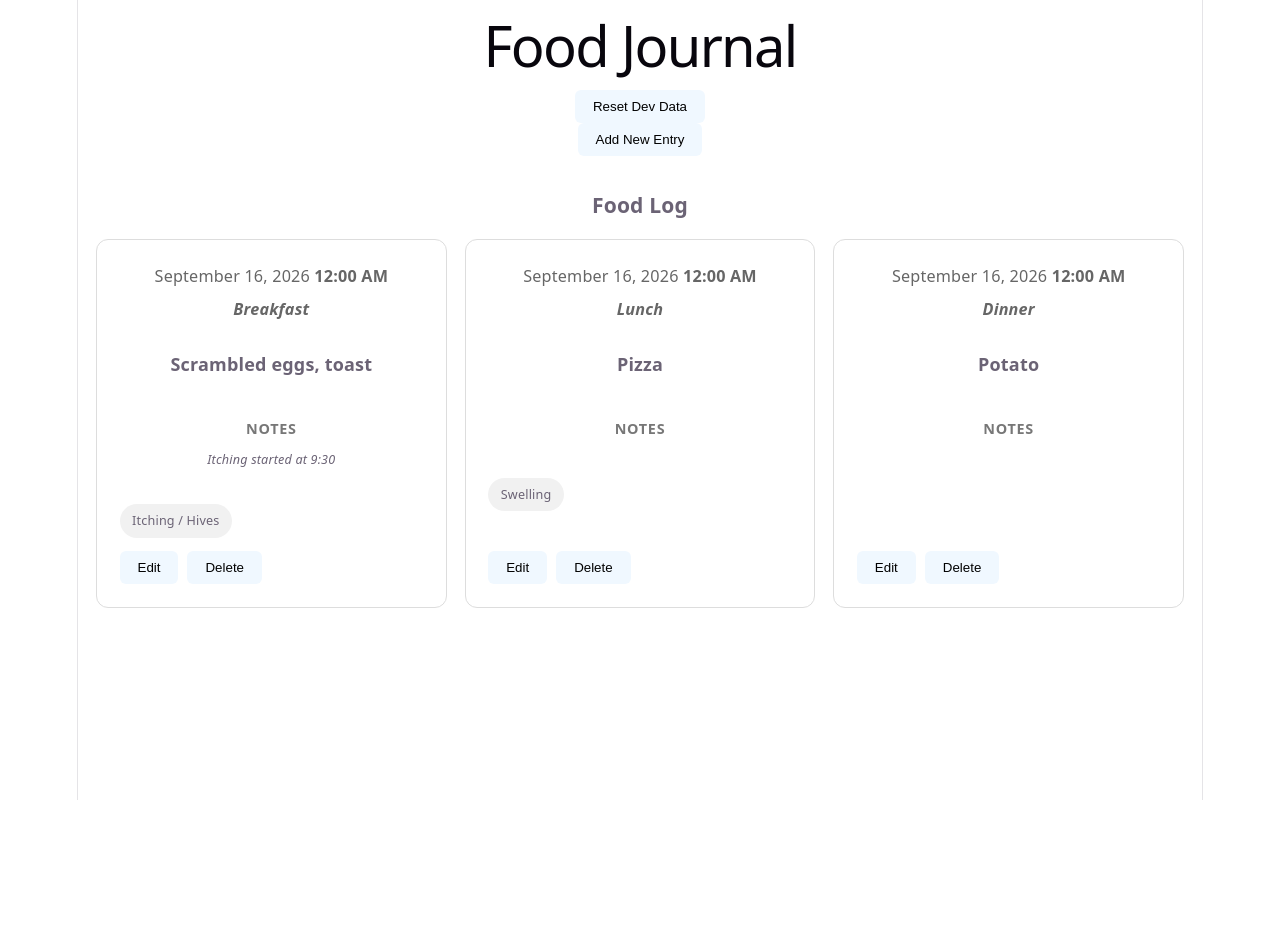
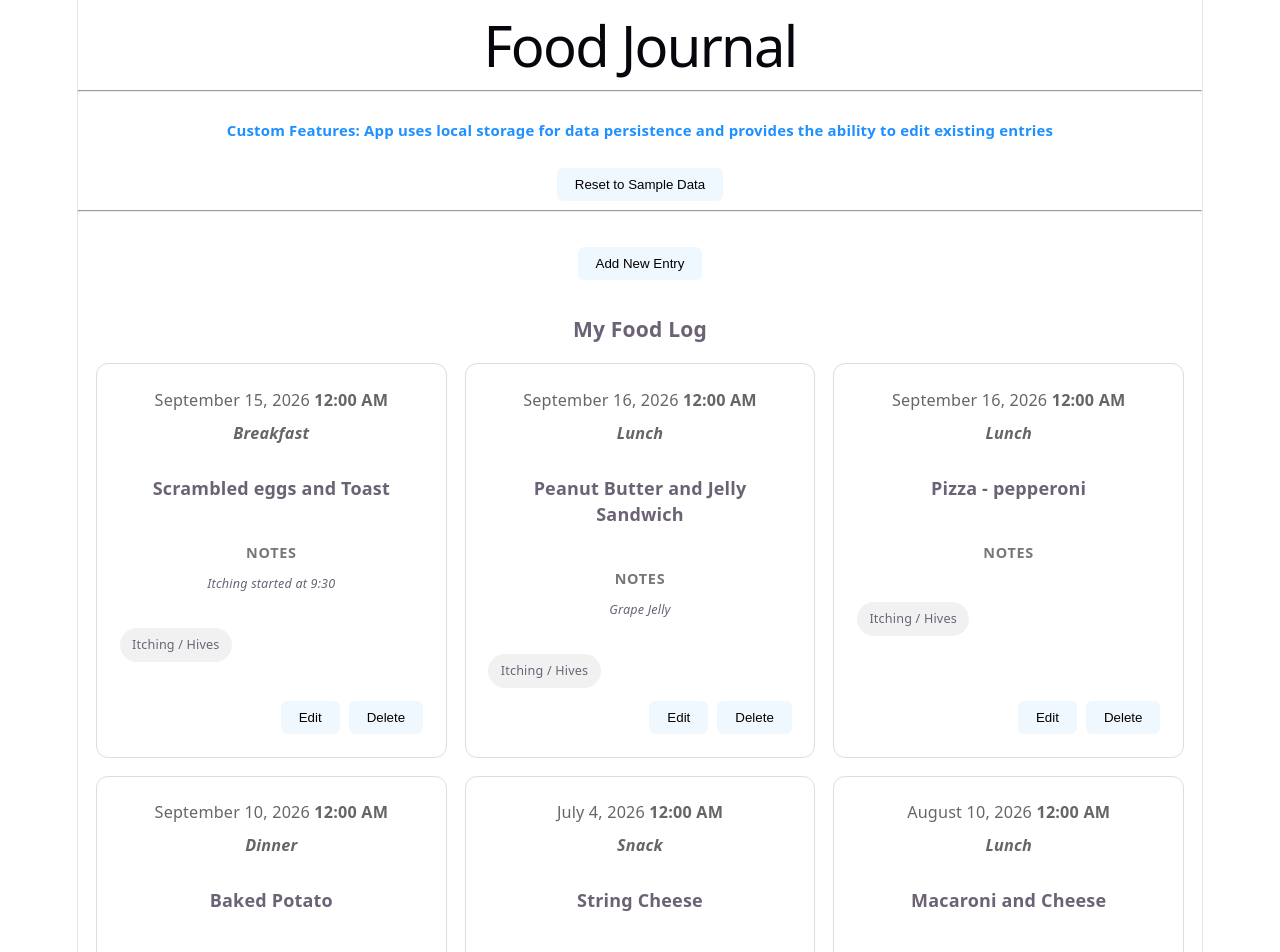
Before and after one commit to lcoombs99/collection-manager-project, a React (Vite) app: page / in a window 1280 px wide. Shown: the top 952 px of the page. Before the commit the page ends 800 px from the top, so only its background shows below. Built offline with nearby package versions, Linux system fonts and the light colour scheme.

Commit message:
finished

```diff
--- a/src/App.css
+++ b/src/App.css
@@ -1,7 +1,28 @@
-/*.form {*/
-/*  margin: 2rem 20rem 1rem 20rem;*/
+/* Styling adapted with assistance from ChatGPT (9/18/26):
+Prompt: I would like to edit an existing card component to use an existing form,
+ how can I leverage CSS to fit my existing form in the card component?
+I adjusted CSS Grid suggestions to meet specific app requirements
+ */
 
-/*}*/
+.form-grid {
+    padding: 10px;
+    width: 100%;
+    box-sizing: border-box;
+
+    display: grid;
+    /* need this so form can fit into the smaller edit entry cards */
+    grid-template-columns: minmax(0, 2fr) minmax(120px, 1fr) minmax(100px, 1fr);
+    gap: 1rem;
+
+    margin: auto;
+}
+
+.food-input,
+.notes-input,
+.reactions {
+    grid-column: 1/-1;
+}
+
 .form-control {
     margin-bottom: 1rem;
 }
@@ -29,48 +50,62 @@
 }
 
 .reactions {
-  margin-bottom: 1rem;
+    margin-bottom: 0.25rem;
+    display: flex;
+    justify-content: space-between;
+    flex-wrap: wrap;
+    gap: 0.75rem;
 }
 
 .reactions > div {
     display: flex;
     align-items: center;
-  gap: 0.5rem;
-  margin-bottom: 0.25rem;
+    gap: 0.25rem;
+    margin-bottom: 0.1rem;
 }
 
 .reactions label {
     display: inline;
     font-weight: normal;
+    font-size: 0.8rem;
 }
 
 .reactions input {
     width: auto;
 }
 
-.entry-section {
-  /*border: solid 1px purple;*/
+.entry-list-container {
     max-width: 1200px;
     margin: 2rem auto;
     padding: 0 1rem;
 }
 
-.entry-section > h4 {
-  margin-bottom: 0.5rem;
-}
-
 .entry-list {
     display: grid;
+    /* min max */
     grid-template-columns: repeat(auto-fit, minmax(300px, 1fr));
     gap: 1rem;
     align-items: stretch;
 }
+
+/* special formatting when displaying the form */
+/* Edit card spans the entire entry grid */
+.entry-list > .card:has(.form-grid) {
+    grid-column: 1 / -1;
+    grid-row: 1;
+}
+
 .entry {
     margin-bottom: 0.4rem;
     color: #666;
     font-size: 0.9rem;
 }
 
+.entry-display {
+    display: flex;
+    flex-direction: column;
+    flex: 1;
+}
 .entry-meal {
     font-weight: 600;
     margin-bottom: 0.25rem;
@@ -126,11 +161,16 @@
     flex-direction: column;
 }
 
-/* edit and delete button container */
 .card-actions {
+    grid-column: 1 / -1;
+    justify-content: flex-end;
     display: flex;
     gap: 0.5rem;
     margin-top: auto;
+}
+
+.form-grid .card-actions {
+    margin-top: 0;
 }
 
 .button {
@@ -149,3 +189,7 @@
     opacity: 0.5;
     cursor: not-allowed;
 }
+
+.feature {
+    color: dodgerblue;
+}
--- a/src/App.jsx
+++ b/src/App.jsx
@@ -10,9 +10,7 @@ function App() {
   const [entries, setEntries] = useState(() => {
     // saving entries to local storage so they persist. Maybe only for development
     const savedEntries = localStorage.getItem('foodJournal');
-    return savedEntries
-      ? JSON.parse(savedEntries)
-      : INITIAL_DATA;
+    return savedEntries ? JSON.parse(savedEntries) : INITIAL_DATA;
   });
 
   useEffect(() => {
@@ -47,11 +45,11 @@ function App() {
   return (
     <div>
       <Header onResetData={handleResetData}/>
-      {/*Filter or search bar*/}
-      {!formIsOpen && <button onClick={toggleFormState} className="button">Add New Entry</button>}
+      {!formIsOpen &&
+        <button onClick={toggleFormState} className="button">Add New Entry</button>}
       {formIsOpen ?
         <FoodForm entryData={null} onCloseEdit={toggleFormState} handleAddNewMeal={handleAddNewMeal}/> : null}
-      <EntryList entries={entries} onDeleteMeal={handleDeleteMealById} handleUpdateMeal={handleUpdateMeal}/>
+      <EntryList entries={entries} handleDeleteMeal={handleDeleteMealById} handleUpdateMeal={handleUpdateMeal}/>
     </div>
   );
 }
--- a/src/components/EntryCard.jsx
+++ b/src/components/EntryCard.jsx
@@ -2,7 +2,9 @@ import EntryDisplay from './EntryDisplay.jsx';
 import { useState } from 'react';
 import EntryEdit from './EntryEdit.jsx';
 
-function EntryCard({entryData, onDeleteMeal, handleUpdateMeal}) {
+function EntryCard({entryData, handleDeleteMeal, handleUpdateMeal}) {
+  // props: entryData, handleDeleteMeal, handleUpdateMeal
+
   const [isEditing, setIsEditing] = useState(false);
 
   const toggleFormState = () => {
@@ -10,16 +12,19 @@ function EntryCard({entryData, onDeleteMeal, handleUpdateMeal}) {
   };
 
   const handleDeleteClick = () => {
-    // TODO: Display modal rather than alert with option to confirm
-    alert('This item will be deleted.');
-    onDeleteMeal(entryData.id);
+    alert('This entry will be deleted.');
+    handleDeleteMeal(entryData.id);
   };
 
   return (
-    <div>
+    <div className="card">
       {
         isEditing ?
-            <EntryEdit onCloseEdit={toggleFormState} handleUpdateMeal={handleUpdateMeal} entryData={entryData}/> :
+          <EntryEdit
+            onCloseEdit={toggleFormState}
+            handleUpdateMeal={handleUpdateMeal}
+            entryData={entryData}
+          /> :
           <EntryDisplay
             entryData={entryData}
             onEditEntryClick={toggleFormState}
--- a/src/components/EntryDisplay.jsx
+++ b/src/components/EntryDisplay.jsx
@@ -2,7 +2,6 @@ function EntryDisplay({entryData, onEditEntryClick, onDeleteEntryClick}) {
 // props: entryData, onEditEntryClick, onDeleteEntryClick
 
   const dateOptions = {
-    // weekday: "long",
     year: "numeric",
     month: "long",
     day: "numeric",
@@ -17,7 +16,7 @@ function EntryDisplay({entryData, onEditEntryClick, onDeleteEntryClick}) {
   const formattedTime = new Date(entryData.date).toLocaleTimeString('en-US', timeOptions);
 
   return (
-    <div className="card">
+    <div className="entry-display" >
       <div className="entry">{formattedDate} <strong>{formattedTime}</strong></div>
       <div className="entry entry-meal">{entryData.meal}</div>
       <h4>{entryData.food}</h4>
--- a/src/components/EntryList.jsx
+++ b/src/components/EntryList.jsx
@@ -1,14 +1,19 @@
 import EntryCard from './EntryCard.jsx';
 
-function EntryList({entries, onDeleteMeal, handleUpdateMeal}) {
-  //props: entries, onDeleteMeal, handleUpdateMeal
+function EntryList({entries, handleUpdateMeal, handleDeleteMeal}) {
+  //props: entries, handleDeleteMeal, handleUpdateMeal
 
   return (
-    <div className="entry-section">
-      <h3>Food Log</h3>
+    <div className="entry-list-container">
+      <h3>My Food Log</h3>
       <div className="entry-list">
         {entries.map((entry) =>
-          <EntryCard entryData={entry} key={entry.id} onDeleteMeal={onDeleteMeal} handleUpdateMeal={handleUpdateMeal}/>
+          <EntryCard
+            key={entry.id}
+            entryData={entry}
+            handleUpdateMeal={handleUpdateMeal}
+            handleDeleteMeal={handleDeleteMeal}
+          />
         )}
       </div>
     </div>
--- a/src/components/FoodForm.jsx
+++ b/src/components/FoodForm.jsx
@@ -1,23 +1,29 @@
-import { useEffect, useState } from 'react';
+import { useState } from 'react';
 import { MEAL_LIST, REACTIONS_LIST } from '../constants.jsx';
 
 function FoodForm({entryData, onCloseEdit, handleUpdateMeal, handleAddNewMeal}) {
+  // props: entryData, onCloseEdit, handleUpdateMeal, handleAddNewMeal
+
   const isEditing = entryData != null;
+  const [dateInput, setDateInput] = useState(isEditing ? entryData.date : getCurrentDate());
+  const [errorMessage, setErrorMessage] = useState(null);
   const [foodInput, setFoodInput] = useState(isEditing ? entryData.food : '');
   const [notesInput, setNotesInput] = useState(isEditing ? entryData.notes : '');
   const [selectedMeal, setSelectedMeal] = useState(isEditing ? entryData.meal : 'Choose One');
   const [selectedReactions, setSelectedReactions] = useState(isEditing ? entryData.reactions : []);
   const [timeInput, setTimeInput] = useState(isEditing ? entryData.time : getCurrentTime());
-  const [dateInput, setDateInput] = useState(isEditing ? entryData.date :
-    new Date().toLocaleDateString('en-US')
-  );
-  const [errorMessage, setErrorMessage] = useState(null);
 
   // used old style function for hoisting to keep state separate from functions
   function getCurrentTime() {
     const now = new Date();
 
     return `${String(now.getHours()).padStart(2, '0')}:${String(now.getMinutes()).padStart(2, '0')}`;
+  }
+
+  function getCurrentDate() {
+    const now = new Date();
+
+    return `${now.getFullYear()}-${String(now.getMonth() + 1).padStart(2, '0')}-${String(now.getDate()).padStart(2, '0')}`;
   }
 
   const handleReactionSelect = (checkedValue) => {
@@ -28,9 +34,12 @@ function FoodForm({entryData, onCloseEdit, handleUpdateMeal, handleAddNewMeal})
     }
   };
 
-  // validate fields
   const validateFormState = () => {
     // required fields, foodInput, date, time, selected meal
+    if (selectedMeal === 'Choose One') {
+      setErrorMessage('Please select a meal');
+      return false;
+    }
     if (foodInput.trim() === '') {
       setErrorMessage('Please enter a food');
       return false;
@@ -41,10 +50,6 @@ function FoodForm({entryData, onCloseEdit, handleUpdateMeal, handleAddNewMeal})
     }
     if (timeInput.trim() === '') {
       setErrorMessage('Please enter a valid time');
-      return false;
-    }
-    if (selectedMeal === 'Choose One') {
-      setErrorMessage('Please select a meal');
       return false;
     } else {
       setErrorMessage(null);
@@ -68,7 +73,7 @@ function FoodForm({entryData, onCloseEdit, handleUpdateMeal, handleAddNewMeal})
     const isValid = validateFormState();
 
     if (!isValid) {
-      // not valid, message set and don't continue to submission or form close
+      // if not valid, message set and don't continue to submission or form close
       return;
     }
 
@@ -77,22 +82,14 @@ function FoodForm({entryData, onCloseEdit, handleUpdateMeal, handleAddNewMeal})
   };
 
   return (
-    <div className="form">
+    <div className="form-grid">
       <div className="form-control">
         <label>Meal</label>
-        <select value={entryData?.meal ?? selectedMeal} onChange={(e) => setSelectedMeal(e.target.value)}>
+        <select value={selectedMeal} onChange={(e) => setSelectedMeal(e.target.value)}>
           {MEAL_LIST.map((meal) => (
             <option value={meal} key={meal}>{meal}</option>
           ))}
         </select>
-      </div>
-      <div className="form-control">
-        <label>Food</label>
-        <input
-          type="text"
-          value={foodInput}
-          onChange={(e) => setFoodInput(e.target.value)}
-        />
       </div>
       <div className="form-control">
         <label>Date</label>
@@ -110,7 +107,25 @@ function FoodForm({entryData, onCloseEdit, handleUpdateMeal, handleAddNewMeal})
           onChange={(e) => setTimeInput(e.target.value)}
         />
       </div>
+      <div className="form-control food-input">
+        <label>Food</label>
+        <input
+          type="text"
+          value={foodInput}
+          onChange={(e) => setFoodInput(e.target.value)}
+        />
+      </div>
+      <div className="form-control notes-input">
+        <label>Notes</label>
+        <input
+          type="text"
+          maxLength={100}
+          value={notesInput}
+          onChange={(e) => setNotesInput(e.target.value)}
+        />
+      </div>
       <div className="reactions">
+        <strong>Reactions</strong>
         {
           REACTIONS_LIST.map((reaction, index) => (
             <div key={index}>
@@ -126,20 +141,10 @@ function FoodForm({entryData, onCloseEdit, handleUpdateMeal, handleAddNewMeal})
           ))
         }
       </div>
-      <div className="form-control">
-        <label>Notes</label>
-        <input
-          type="text"
-          maxLength={100}
-          value={notesInput}
-          onChange={(e) => setNotesInput(e.target.value)}
-        />
-      </div>
       <p className="error-message">{errorMessage}</p>
       <div className="card-actions">
         <button onClick={onCloseEdit} className="button">Cancel</button>
         <button onClick={submitHandler} className="button">Submit</button>
-        {/*<button disabled={!isFormValid} onClick={submitHandler} className="button">Submit</button>*/}
       </div>
     </div>
   );
--- a/src/components/Header.jsx
+++ b/src/components/Header.jsx
@@ -4,7 +4,10 @@ function Header({onResetData}) {
   return (
     <div>
       <h1>Food Journal</h1>
-      <button className="button" onClick={onResetData}>Reset Dev Data</button>
+      <hr/>
+      <h5 className="feature">Custom Features: App uses local storage for data persistence and provides the ability to edit existing entries</h5>
+      <button className="button" onClick={onResetData}>Reset to Sample Data</button>
+      <hr/>
       <br/>
     </div>
   );
--- a/src/constants.jsx
+++ b/src/constants.jsx
@@ -1,4 +1,10 @@
-export const MEAL_LIST = ["Choose One", "Breakfast", "Lunch", "Dinner", "Snack"]
+export const MEAL_LIST = [
+  'Choose One',
+  'Breakfast',
+  'Lunch',
+  'Dinner',
+  'Snack'
+];
 
 export const REACTIONS_LIST = [
   'Itching / Hives',
@@ -7,32 +13,69 @@ export const REACTIONS_LIST = [
   'Headache',
   'Stomach Upset'
 ];
+
 export const INITIAL_DATA = [
   {
     id: crypto.randomUUID(),
-    date: '2026-09-16',
+    date: '2026-09-15',
     time: '08:30',
     meal: 'Breakfast',
-    food: 'Scrambled eggs, toast',
+    food: 'Scrambled eggs and Toast',
     reactions: ['Itching / Hives'],
     notes: 'Itching started at 9:30'
   },
   {
     id: crypto.randomUUID(),
     date: '2026-09-16',
+    time: '12:30',
+    meal: 'Lunch',
+    food: 'Peanut Butter and Jelly Sandwich',
+    reactions: ['Itching / Hives'],
+    notes: 'Grape Jelly'
+  },
+  {
+    id: crypto.randomUUID(),
+    date: '2026-09-16',
     time: '11:30',
     meal: 'Lunch',
-    food: 'Pizza',
-    reactions: ['Swelling'],
+    food: 'Pizza - pepperoni',
+    reactions: ['Itching / Hives'],
     notes: ''
   },
   {
     id: crypto.randomUUID(),
-    date: '2026-09-16',
+    date: '2026-09-10',
     time: '16:30',
     meal: 'Dinner',
-    food: 'Potato',
+    food: 'Baked Potato',
+    reactions: [],
+    notes: 'with sour cream and butter'
+  },
+  {
+    id: crypto.randomUUID(),
+    date: '2026-07-04',
+    time: '09:30',
+    meal: 'Snack',
+    food: 'String Cheese',
     reactions: [],
     notes: ''
+  },
+  {
+    id: crypto.randomUUID(),
+    date: '2026-08-10',
+    time: '11:30',
+    meal: 'Lunch',
+    food: 'Macaroni and Cheese',
+    reactions: ['Headache', 'Stomach Upset', 'Swelling'],
+    notes: 'Symptoms began 45 minutes after eating'
+  },
+  {
+    id: crypto.randomUUID(),
+    date: '2026-08-15',
+    time: '14:30',
+    meal: 'Snack',
+    food: 'Fruit Leather (Strawberry)',
+    reactions: ['Headache'],
+    notes: 'Minor headache'
   }
 ];
```
Also changed, not shown: src/components/EntryEdit.jsx (+7 -2 lines). Lines whose indentation alone changed are shown as unchanged.
